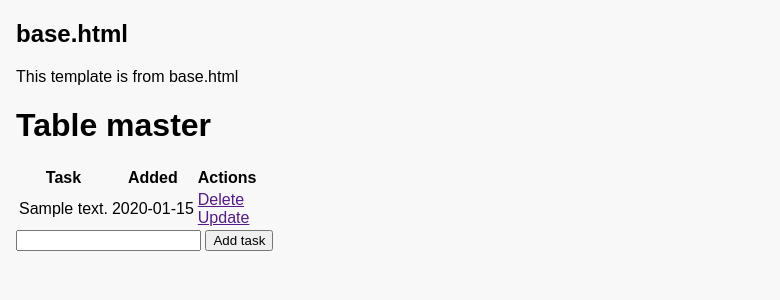
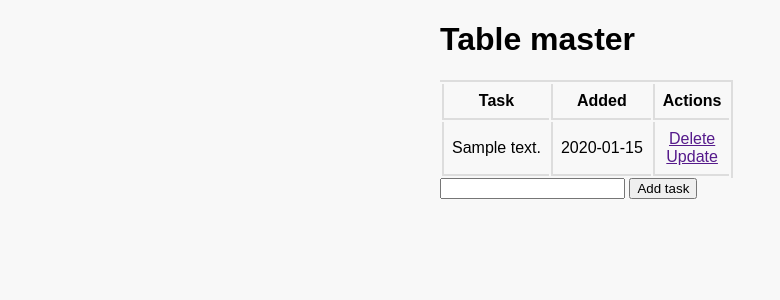
Before and after one commit to dmxt/tasker, a Flask app: page / in a window 1280 px wide. Shown: the top 300 px of the page, without its empty margins (0-780 px from the left). Run offline with Flask 2, Linux system fonts and the light colour scheme; tables that the repository leaves empty hold one stand-in row (values such as "Sample post").

Commit message:
Stylize table

```diff
--- a/static/css/main.css
+++ b/static/css/main.css
@@ -3,3 +3,24 @@ body {
     background-color: #f8f8f8;
     font-family: sans-serif;
 }
+
+.form {
+    margin-top: 20px
+}
+
+td, th {
+    text-align: center;
+    padding: 8px;
+    border-bottom: 2px solid #ddd;
+    border-left: 2px solid #ddd;
+}
+
+table {
+    border-top: 2px solid #ddd;
+    border-right: 2px solid #ddd;
+}
+
+.content {
+    margin: 0 auto;
+    width: 400px
+}
--- a/templates/base.html
+++ b/templates/base.html
@@ -10,8 +10,6 @@
     {% block head %}{% endblock %}
   </head>
   <body>
-    <h2>base.html</h2>
-    <p>This template is from base.html</p>
     {% block body %}{% endblock %}
   </body>
 </html>
--- a/templates/index.html
+++ b/templates/index.html
@@ -5,7 +5,7 @@
 {% endblock %}
 
 {% block body %}
-<div class="content">
+<div class="content container">
   <h1>Table master</h1>
 
   <table>
```
